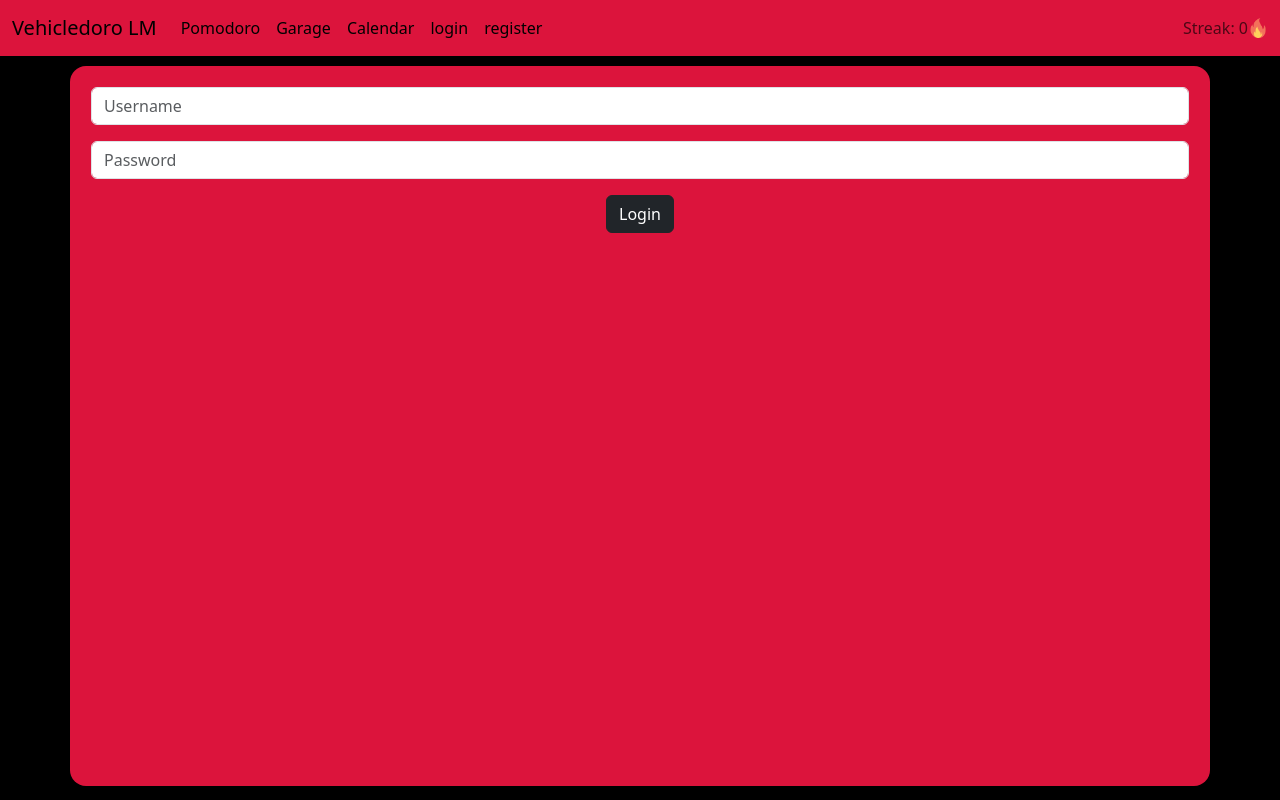
After one commit to fpolatynski/Vehicledoro_LM, a Django app: page /pomodoro/login in a window 1280 px wide. The commit adds this page. Run offline with Django 4.2, Linux system fonts and the light colour scheme.

Commit message:
user friendly app

```diff
--- a/Vehicledoro/settings.py
+++ b/Vehicledoro/settings.py
@@ -81,6 +81,7 @@ DATABASES = {
     }
 }
 
+AUTH_USER_MODEL = 'pomodoro.User'
 
 # Password validation
 # https://docs.djangoproject.com/en/4.1/ref/settings/#auth-password-validators
@@ -106,6 +107,9 @@ AUTH_PASSWORD_VALIDATORS = [
 
 LANGUAGE_CODE = 'en-us'
 
+LOGIN_URL = "login"
+LOGIN_REDIRECT_URL = "login"
+
 TIME_ZONE = 'UTC'
 
 USE_I18N = True
--- a/pomodoro/admin.py
+++ b/pomodoro/admin.py
@@ -1,7 +1,7 @@
 from django.contrib import admin
-from .models import Vehicle, Session, Run
+from .models import Vehicle, Run, User
 
 
 admin.site.register(Vehicle)
-admin.site.register(Session)
 admin.site.register(Run)
+admin.site.register(User)
--- a/pomodoro/static/style.css
+++ b/pomodoro/static/style.css
@@ -3,6 +3,7 @@
     background-color: crimson;
     border-radius: 1em;
     margin-top: 10px;
+    padding: 5px;
 }
 
 body {
--- a/pomodoro/templates/pomodoro/layout.html
+++ b/pomodoro/templates/pomodoro/layout.html
@@ -23,6 +23,18 @@
                     <li class="nav-item">
                         <a class="nav-link active" href="#">Calendar</a>
                     </li>
+                    {% if user.is_authenticated %}
+                    <li class="nav-item">
+                        <a class="nav-link active" href="{% url 'logout' %}">logout</a>
+                    </li>
+                    {% else %}
+                    <li class="nav-item">
+                        <a class="nav-link active" href="{% url 'login' %}">login</a>
+                    </li>
+                    <li class="nav-item">
+                        <a class="nav-link active" href="{% url 'register' %}">register</a>
+                    </li>
+                    {% endif %}
                 </ul>
             </div>
             <span class="navbar-text">Streak: 0</span>
--- /dev/null
+++ b/pomodoro/templates/pomodoro/login.html
@@ -0,0 +1,16 @@
+{% extends "pomodoro/layout.html" %}
+
+{% block body %}
+    <div class="container text-center c" style="height: 90vh;">
+        <form action="{% url 'login' %}" method="post">
+            {% csrf_token %}
+            <div class="form-group m-3">
+                <input class="form-control" id="Username" name="username" type="text" placeholder="Username">
+            </div>
+            <div class="form-group m-3">
+                <input class="form-control" id="Password" name="password" type="password" placeholder="Password">
+            </div>
+            <input class="btn btn-dark" type="submit" value="Login">
+        </form>
+    </div>
+{% endblock %}
--- a/pomodoro/urls.py
+++ b/pomodoro/urls.py
@@ -4,4 +4,7 @@ from . import views
 
 urlpatterns = [
     path("", views.index, name="index"),
+    path("login", views.login_view, name="login"),
+    path("register", views.register, name="register"),
+    path("logout", views.logout_view, name="logout"),
 ]
--- a/pomodoro/views.py
+++ b/pomodoro/views.py
@@ -1,23 +1,55 @@
 import time, json
 
+from django.contrib.auth import authenticate, login, logout
+from django.contrib.auth.decorators import login_required
 from django.shortcuts import render
 from django.http import JsonResponse
+from django.views.decorators.csrf import csrf_exempt
+from django.shortcuts import HttpResponseRedirect
+from django.urls import reverse
 
-from models import Session, Run, Vehicle
+from .models import Run, Vehicle, User
 
 
+@login_required
 def index(request):
     return render(request, "pomodoro/index.html")
 
 
+def login_view(request):
+    if request.method == 'POST':
+        name = request.POST.get("username")
+        password = request.POST.get("password")
+        user = authenticate(request, username=name, password=password)
+        if user:
+            login(request, user)
+            return HttpResponseRedirect(reverse('index'))
+    return render(request, "pomodoro/login.html")
+
+
+def register(request):
+    if request.method == 'POST':
+        name = request.POST.get("username")
+        password = request.POST.get("password")
+        user = User(username=name, password=password)
+        user.save()
+        login(request, user)
+        return HttpResponseRedirect(reverse('index'))
+    else:
+        return render(request, "pomodoro/register.html")
+
+
+@login_required
+def logout_view(request):
+    logout(request)
+    return HttpResponseRedirect(reverse('index'))
+
+
+@login_required
+@csrf_exempt
 def add_run(request):
     # Starts run and returns car to acquire
     if request.method == 'POST':
-        # Get last opened session
-        s = Session.objects.all().order_by('start_time')[-1]
-        if s.ended:
-            # Create new session
-            s = Session(start_time=time.time(), ended=False)
         # get vehicle
         v = Vehicle.objects.get(pk=1)
         # Create run
```
Also changed, not shown: pomodoro/models.py (+10 -11 lines), pomodoro/templates/pomodoro/register.html (added, +16 -0 lines), pomodoro/migrations/0001_initial.py (deleted).
